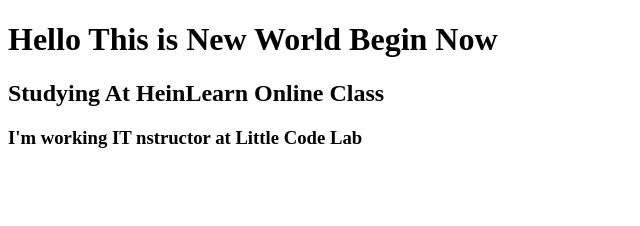
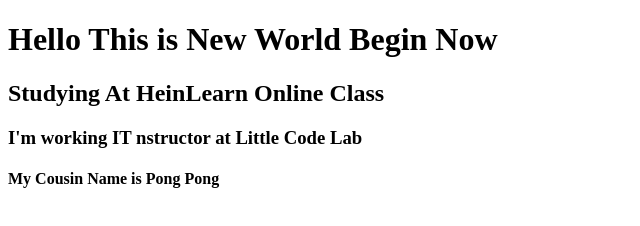
Before and after one commit to Thihan20/thihan20.github.io, a plain HTML site: page index.html in a window 1280 px wide. Shown: the whole page, without its empty margins (0-640 px from the left). Drawn offline with Linux system fonts and the light colour scheme.

Commit message:
New Modify Index

```diff
--- a/index.html
+++ b/index.html
@@ -10,5 +10,6 @@
     <h1>Hello This is New World Begin Now</h1>
     <h2>Studying At HeinLearn Online Class</h2>
     <h3>I'm working IT nstructor at Little Code Lab</h3>
+    <h4>My Cousin Name is Pong Pong</h4>
 </body>
 </html>
```
